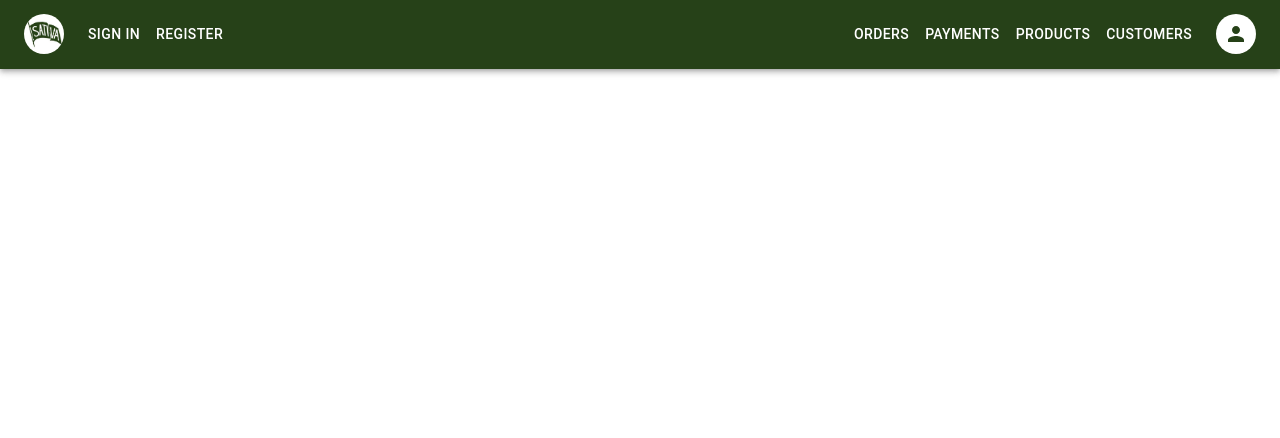
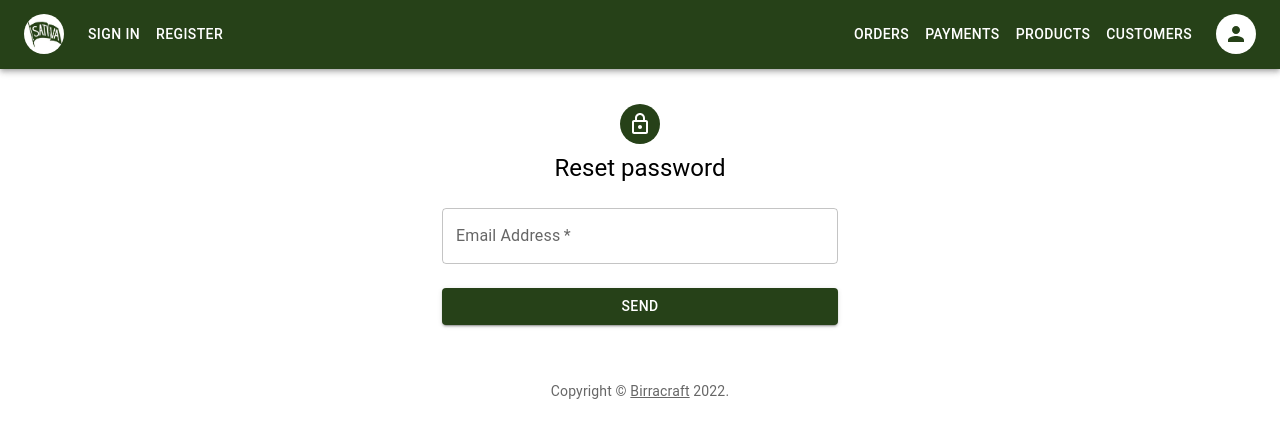
Before and after one commit to faisalakhlaq/birracraft, a React (Create React App) app in the folder web/: page /ResetPass in a window 1280 px wide. Shown: the top 438 px of the page. Built offline with nearby package versions, Linux system fonts and the light colour scheme.

Commit message:
Feat: Reset password screen added

```diff
--- a/web/src/components/Contents.js
+++ b/web/src/components/Contents.js
@@ -6,11 +6,13 @@
 import Customers from './Customers.js';
 import SignIn from './SignIn.js';
 import SignUp from './SignUp.js';
+import ResetPass from './ResetPass.js';
 
 const Contents = () => (
     <Routes>
         <Route exact path="/SignIn" element={<SignIn />} />
         <Route exact path="/SignUp" element={<SignUp />} />
+        <Route exact path="/ResetPass" element={<ResetPass />} />
         <Route exact path="/Orders" element={<Orders />} />
         <Route exact path="/Payments" element={<Payments />} />
         <Route exact path="/Products" element={<Products />} />
--- /dev/null
+++ b/web/src/components/ResetPass.js
@@ -0,0 +1,78 @@
+import React from "react";
+import { createTheme, ThemeProvider } from '@mui/material/styles';
+import { Avatar, Button, Container, Link, TextField, Typography } from "@mui/material";
+import { Box } from "@mui/system";
+import LockOutlinedIcon from '@mui/icons-material/LockOutlined';
+
+
+function Copyright(props) {
+  return (
+    <Typography variant="body2" color="text.secondary" align="center" {...props}>
+      {'Copyright © '}
+      <Link color="inherit"
+        href="https://github.com/matiseni51/birracraft/" target="_blank">
+        Birracraft
+      </Link>{' '}
+      {new Date().getFullYear()}
+      {'.'}
+    </Typography>
+  );
+}
+
+const theme = createTheme({
+    palette: {
+      primary: {
+        main: '#264118',
+      },
+    },
+  });
+
+export default function ResetPass() {
+  const handleSubmit = (event) => {
+    event.preventDefault();
+    const data = new FormData(event.currentTarget);
+    console.log({
+      email: data.get('email'),
+      password: data.get('password'),
+    });
+  };
+
+  return (
+    <ThemeProvider theme={theme}>
+      <Container component="main" maxWidth="xs">
+        <Box
+          sx={{
+            marginTop: 8,
+            display: 'flex',
+            flexDirection: 'column',
+            alignItems: 'center',
+          }}
+        >
+          <Avatar sx={{ m: 1, bgcolor: 'primary.main' }}>
+            <LockOutlinedIcon />
+          </Avatar>
+          <Typography component="h1" variant="h5" sx={{ mb: 3 }}>
+            Reset password
+          </Typography>
+          <TextField
+            required
+            fullWidth
+            id="email"
+            label="Email Address"
+            name="email"
+            autoComplete="email"
+            />
+            <Button
+              type="submit"
+              fullWidth
+              variant="contained"
+              sx={{ mt: 3, mb: 2 }}
+              >
+              Send
+            </Button>
+          </Box>
+          <Copyright sx={{ mt: 5 }} />
+       </Container>
+    </ThemeProvider>
+  );
+}
--- a/web/src/components/SignIn.js
+++ b/web/src/components/SignIn.js
@@ -109,7 +109,7 @@
               </Button>
               <Grid container>
                 <Grid item xs>
-                  <Link href="#" variant="body2">
+                  <Link href="/ResetPass" variant="body2">
                     Forgot password?
                   </Link>
                 </Grid>
```
